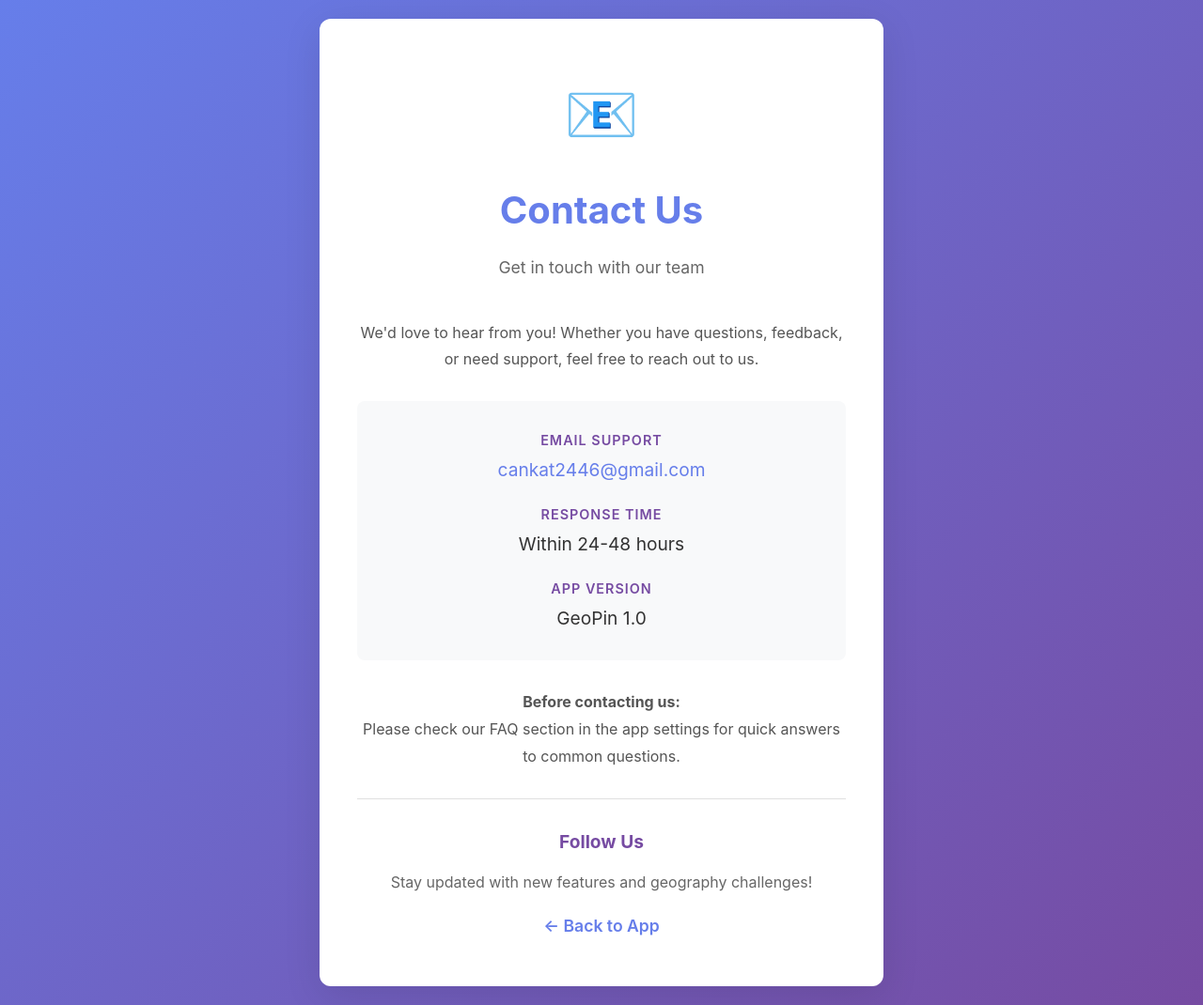
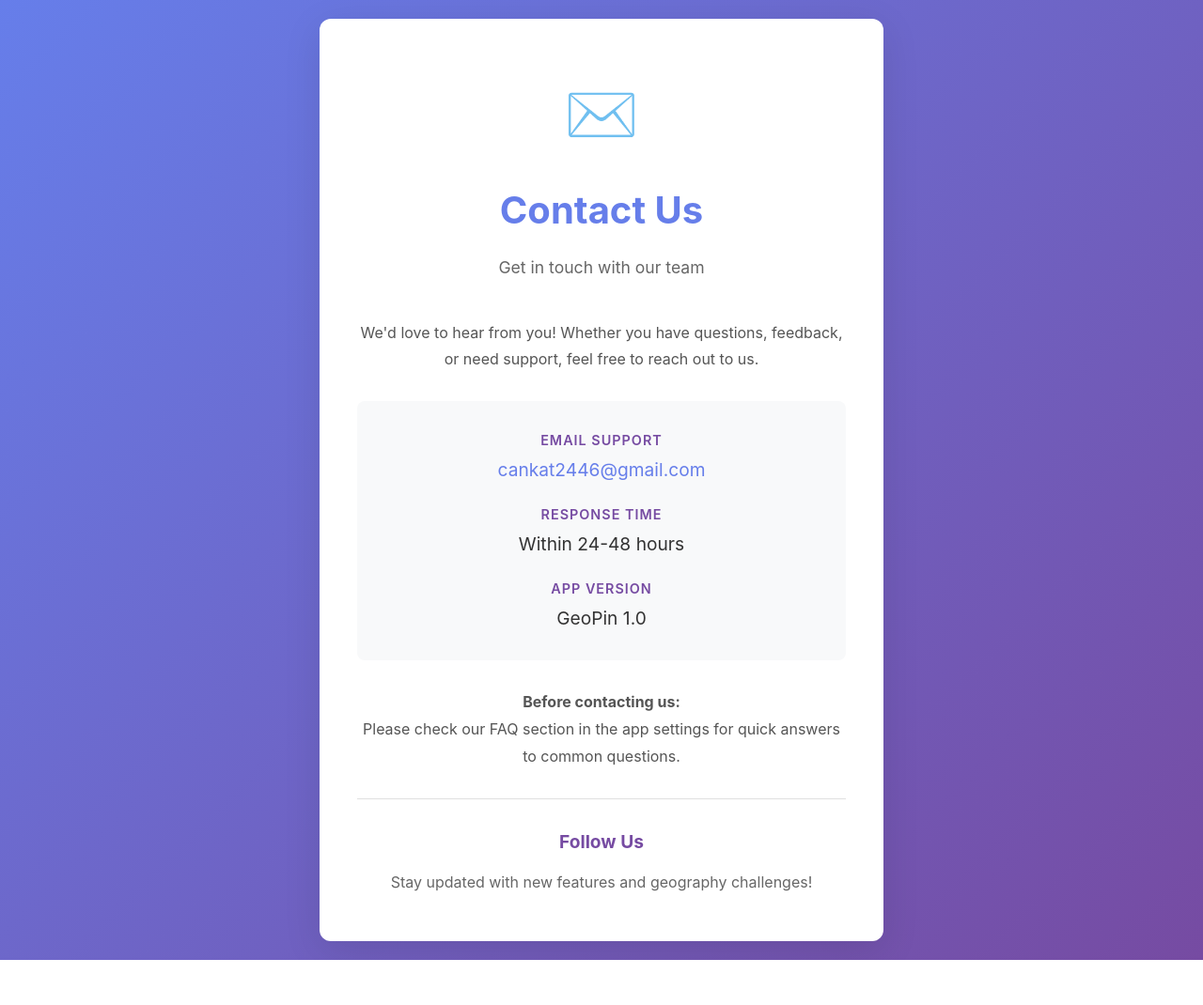
Before and after one commit to CankatCaglar/geopin-pages, a plain HTML site: page contact.html in a window 1280 px wide. Shown: the whole page at 94% size. After the commit the page ends 1022 px from the top, so only its background shows below. Drawn offline with Linux system fonts and the light colour scheme.

```diff
--- a/contact.html
+++ b/contact.html
@@ -106,7 +106,7 @@
 </head>
 <body>
     <div class="container">
-        <div class="icon">📧</div>
+        <div class="icon">✉️</div>
         <h1>Contact Us</h1>
         <p class="subtitle">Get in touch with our team</p>
 
@@ -143,8 +143,6 @@
             <h3>Follow Us</h3>
             <p style="color: #666;">Stay updated with new features and geography challenges!</p>
         </div>
-
-        <a href="#" class="back-link">← Back to App</a>
     </div>
 </body>
 </html>
```
Also changed, not shown: privacy-policy.html (+0 -2 lines), terms-of-use.html (+0 -2 lines).
